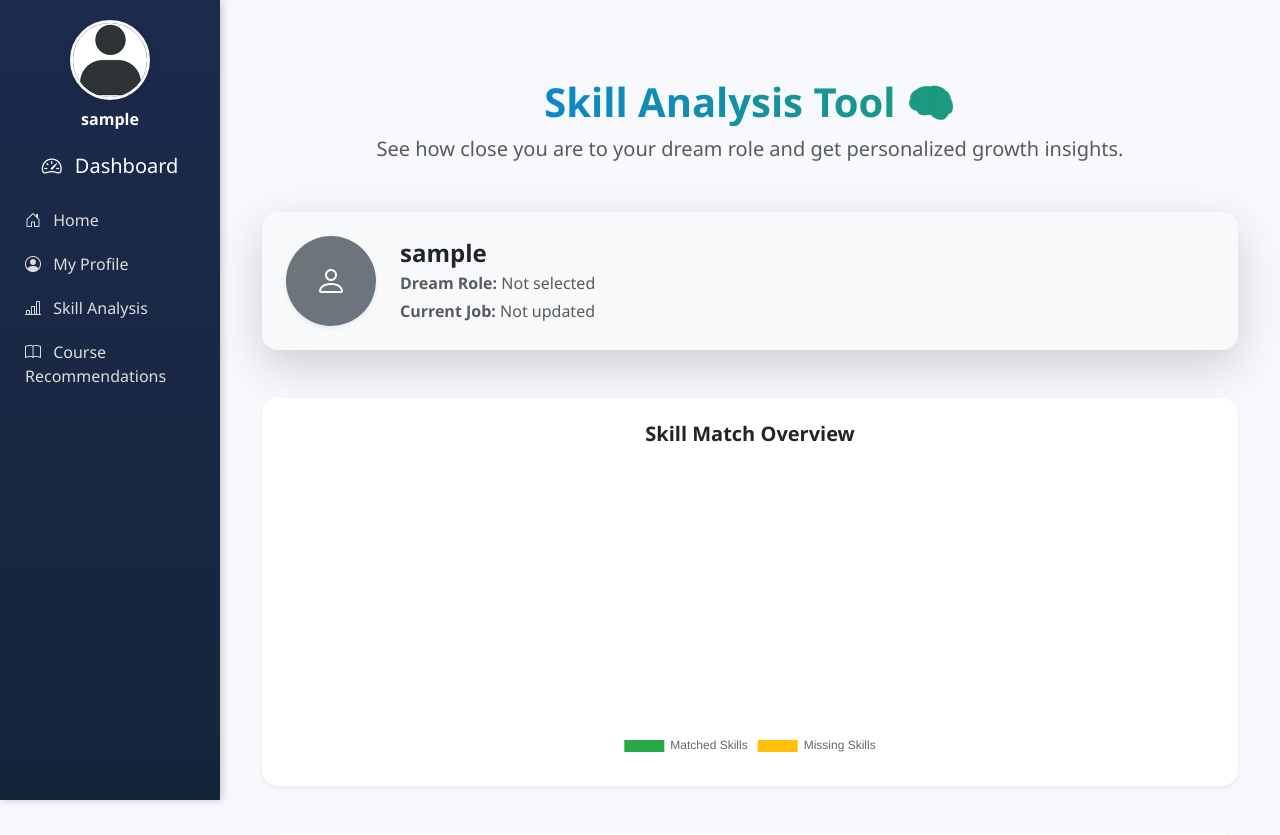
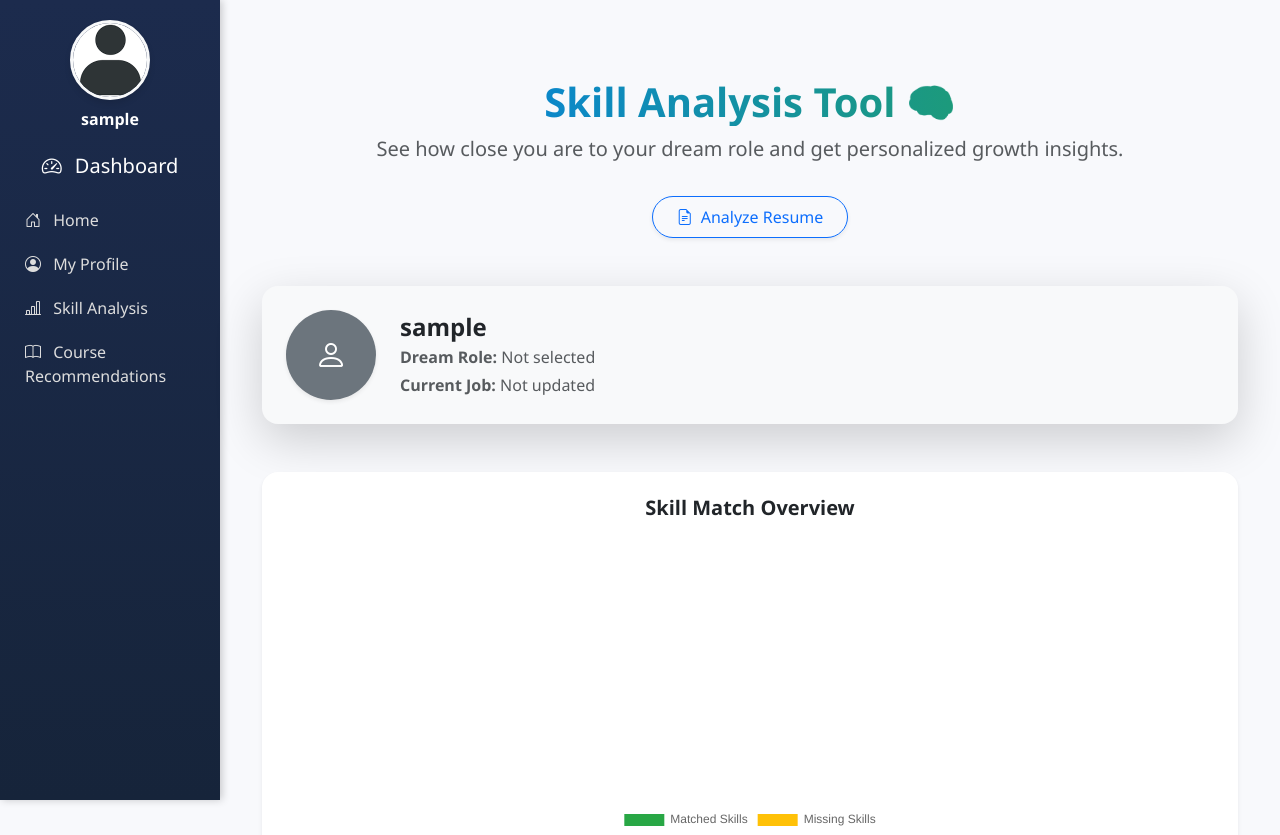
Before and after one commit to harsh-kumbhar/AI_Skill_Gap_Analysis, a Django app: page /skill_analysis/ in a window 1280 px wide. Shown: the top 835 px of the page. Run offline with Django 5.2, Linux system fonts and the light colour scheme; the visitor is signed in with stand-in values (Sample User, id 1); data that the repository does not hold is empty; some libraries are stand-ins or nearby versions.

Commit message:
Complete Skill Analysis Tool Made
Step 2.4 — Resume Parsing & Auto Skill Detection✅✅

```diff
--- a/ai_skill_gap/urls.py
+++ b/ai_skill_gap/urls.py
@@ -18,4 +18,6 @@ urlpatterns = [
     path("my_profile/", views.my_profile, name="my_profile"),
 
     path("skill_analysis/", views.skill_analysis, name="skill_analysis"),
+    path("resume_analyzer/", views.resume_analyzer, name="resume_analyzer"),  # ✅ add this line
+
 ]+ static(settings.MEDIA_URL, document_root=settings.MEDIA_ROOT)
--- a/core/templates/skill_analysis.html
+++ b/core/templates/skill_analysis.html
@@ -8,6 +8,11 @@
   <div class="text-center mb-5">
     <h2 class="fw-bold display-6 text-gradient">Skill Analysis Tool 🧠</h2>
     <p class="text-muted fs-5">See how close you are to your dream role and get personalized growth insights.</p>
+
+    <!-- 🔹 Resume Analyzer Button -->
+    <a href="{% url 'resume_analyzer' %}" class="btn btn-outline-primary mt-3 px-4 py-2 rounded-pill shadow-sm">
+      <i class="bi bi-file-earmark-text me-2"></i>Analyze Resume
+    </a>
   </div>
 
   <!-- Profile Card -->
--- a/core/views.py
+++ b/core/views.py
@@ -118,30 +118,46 @@ def my_profile(request):
     })
 
 
+from django.contrib.auth.decorators import login_required
+from django.shortcuts import render
+from .utils import extract_skills_from_resume  # 👈 make sure utils.py is in the same app
+
 @login_required(login_url='login')
 def skill_analysis(request):
     profile = request.user.profile
     dream_role = profile.dream_role
 
-    # Fetch current user skills
+    # --- Default user skills from profile ---
     user_skills = list(profile.skills.values_list("name", flat=True))
 
-    # Fetch dream role required skills
+    # --- Resume Analysis (if user clicks button or has resume) ---
+    extracted_skills = []
+    if request.method == "POST" and "analyze_resume" in request.POST:
+        if profile.resume:
+            try:
+                extracted_skills = extract_skills_from_resume(profile.resume.path)
+                # merge extracted skills with existing user skills (avoid duplicates)
+                user_skills = list(set(user_skills + extracted_skills))
+            except Exception as e:
+                print("Error reading resume:", e)
+        else:
+            print("⚠️ No resume uploaded!")
+
+    # --- Dream Role Skills ---
     dream_role_skills = list(dream_role.skills.values_list("name", flat=True)) if dream_role else []
 
-    # Skill matching logic
+    # --- Skill Matching ---
     matched_skills = [skill for skill in user_skills if skill in dream_role_skills]
     missing_skills = [skill for skill in dream_role_skills if skill not in user_skills]
 
-    # (Optional) Recommend related skills for improvement — can be static or ML-based later
-    # Example: based on missing skills, recommend similar or complementary skills
+    # --- Basic Recommendations ---
     recommendations = []
     if "Python" in missing_skills:
-        recommendations.append("Learn Django or Flask for backend dev")
+        recommendations.append("Learn Django or Flask for backend development.")
     if "Machine Learning" in missing_skills:
-        recommendations.append("Explore TensorFlow or Scikit-learn")
+        recommendations.append("Explore TensorFlow or Scikit-learn.")
     if "Communication" in missing_skills:
-        recommendations.append("Practice with public speaking or presentation tools")
+        recommendations.append("Practice public speaking or take a communication course.")
 
     context = {
         "profile": profile,
@@ -151,6 +167,27 @@ def skill_analysis(request):
         "matched_skills": matched_skills,
         "missing_skills": missing_skills,
         "recommendations": recommendations,
+        "extracted_skills": extracted_skills,
     }
 
     return render(request, "skill_analysis.html", context)
+
+@login_required(login_url='login')
+def resume_analyzer(request):
+    profile = request.user.profile
+    if not profile.resume:
+        messages.error(request, "Please upload a resume first in your profile.")
+        return redirect('my_profile')
+
+    # ✅ Extract skills using your utils.py function
+    from .utils import extract_skills_from_resume
+    extracted_skills = extract_skills_from_resume(profile.resume.path)
+
+    # Add extracted skills to user's profile (optional)
+    for skill_name in extracted_skills:
+        skill_obj, created = Skill.objects.get_or_create(name=skill_name)
+        profile.skills.add(skill_obj)
+
+    profile.save()
+    messages.success(request, "Resume analyzed successfully! Skills updated.")
+    return redirect('skill_analysis')
```
Also changed, not shown: core/utils.py (added, +33 -0 lines).
